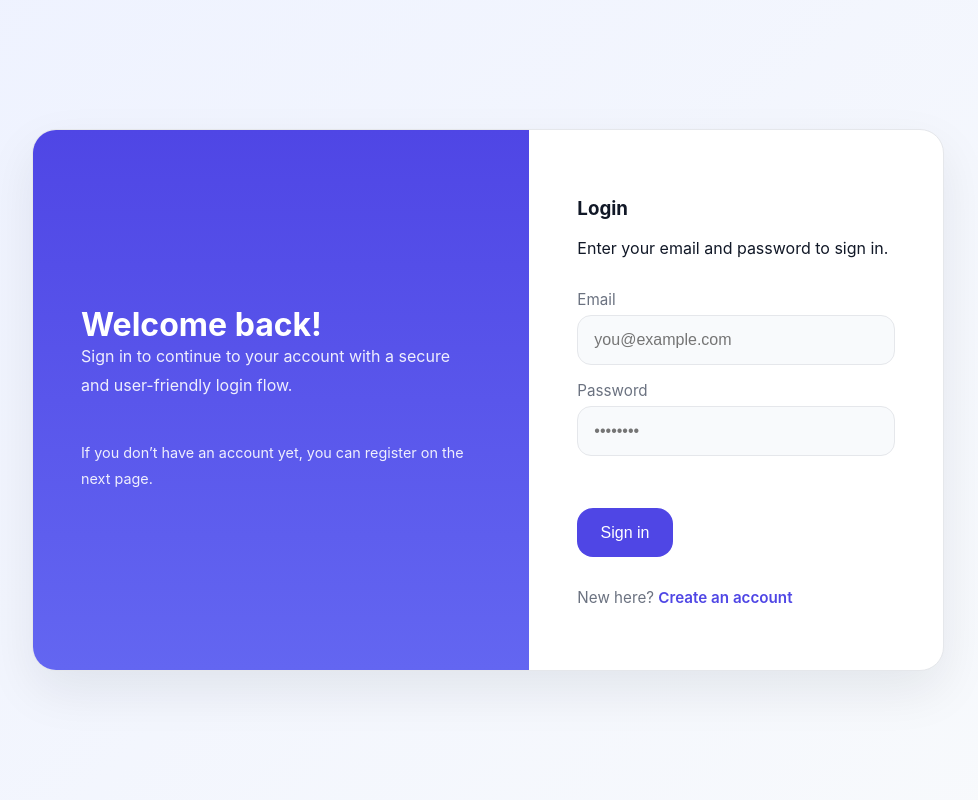
After one commit to Mahdmohajeri3254/Login-page, a Python web app: template app/templates/login.html in a window 1280 px wide. The commit adds this page. Shown: the whole page, without its empty margins (152-1130 px from the left). Run offline with Jinja, Linux system fonts and the light colour scheme; the template is opened without the code that fills it, so the values that code supplies are empty.

Commit message:
login and register seprated

```diff
--- /dev/null
+++ b/app/templates/login.html
@@ -0,0 +1,227 @@
+<!DOCTYPE html>
+<html lang="en">
+<head>
+  <meta charset="UTF-8" />
+  <meta name="viewport" content="width=device-width, initial-scale=1.0" />
+  <title>Login</title>
+  <style>
+    :root {
+      --bg: #f4f7ff;
+      --card: #ffffff;
+      --primary: #4f46e5;
+      --text: #111827;
+      --muted: #6b7280;
+      --border: #e5e7eb;
+      --shadow: 0 20px 50px rgba(15, 23, 42, 0.08);
+      font-family: Inter, system-ui, -apple-system, BlinkMacSystemFont, "Segoe UI", sans-serif;
+    }
+
+    * {
+      box-sizing: border-box;
+    }
+
+    body {
+      margin: 0;
+      min-height: 100vh;
+      background: linear-gradient(135deg, #eef2ff 0%, #f8fafc 100%);
+      display: grid;
+      place-items: center;
+      color: var(--text);
+    }
+
+    .auth-shell {
+      width: min(100%, 960px);
+      padding: 1.5rem;
+    }
+
+    .auth-card {
+      background: var(--card);
+      border: 1px solid var(--border);
+      box-shadow: var(--shadow);
+      border-radius: 24px;
+      overflow: hidden;
+      display: grid;
+      grid-template-columns: 1.2fr 1fr;
+      min-height: 520px;
+    }
+
+    .auth-panel {
+      padding: 3rem;
+      display: flex;
+      flex-direction: column;
+      justify-content: center;
+      gap: 1.5rem;
+    }
+
+    .auth-sidebar {
+      background: linear-gradient(180deg, #4f46e5 0%, #6366f1 100%);
+      color: #fff;
+      padding: 3rem;
+      display: flex;
+      flex-direction: column;
+      justify-content: center;
+      gap: 1rem;
+    }
+
+    .auth-sidebar h2 {
+      margin: 0;
+      font-size: clamp(2rem, 2.5vw, 2.5rem);
+      line-height: 1.05;
+    }
+
+    .auth-sidebar p {
+      margin: 0;
+      color: rgba(255, 255, 255, 0.9);
+      line-height: 1.8;
+    }
+
+    .form-group {
+      display: grid;
+      gap: 1rem;
+    }
+
+    label {
+      display: flex;
+      flex-direction: column;
+      gap: 0.35rem;
+      font-size: 0.95rem;
+      color: var(--muted);
+    }
+
+    input {
+      width: 100%;
+      border: 1px solid var(--border);
+      border-radius: 14px;
+      background: #f8fafc;
+      padding: 0.95rem 1rem;
+      font-size: 1rem;
+      color: var(--text);
+    }
+
+    input:focus {
+      outline: none;
+      border-color: rgba(79, 70, 229, 0.5);
+      box-shadow: 0 0 0 4px rgba(99, 102, 241, 0.12);
+      background: #fff;
+    }
+
+    .submit-row {
+      display: flex;
+      align-items: center;
+      justify-content: space-between;
+      gap: 1rem;
+      flex-wrap: wrap;
+    }
+
+    .submit-row button {
+      border: none;
+      border-radius: 16px;
+      padding: 0.95rem 1.45rem;
+      font-size: 1rem;
+      cursor: pointer;
+      background: var(--primary);
+      color: #fff;
+      transition: transform 0.2s ease, background 0.2s ease;
+    }
+
+    .submit-row button:hover {
+      transform: translateY(-1px);
+      background: #4338ca;
+    }
+
+    .message {
+      font-size: 0.95rem;
+      color: #f43f5e;
+      min-height: 1.25rem;
+    }
+
+    .form-link {
+      color: var(--muted);
+      font-size: 0.95rem;
+    }
+
+    .form-link a {
+      color: var(--primary);
+      text-decoration: none;
+      font-weight: 600;
+    }
+
+    .form-link a:hover {
+      text-decoration: underline;
+    }
+
+    .auth-footer {
+      margin-top: 1.5rem;
+      font-size: 0.9rem;
+      color: rgba(255, 255, 255, 0.75);
+    }
+
+    @media (max-width: 840px) {
+      .auth-card {
+        grid-template-columns: 1fr;
+      }
+
+      .auth-sidebar {
+        border-bottom-left-radius: 0;
+        border-bottom-right-radius: 0;
+      }
+    }
+  </style>
+</head>
+<body>
+  <div class="auth-shell">
+    <div class="auth-card">
+      <section class="auth-sidebar">
+        <div>
+          <h2>Welcome back!</h2>
+          <p>Sign in to continue to your account with a secure and user-friendly login flow.</p>
+        </div>
+        <div class="auth-footer">
+          <p>If you don’t have an account yet, you can register on the next page.</p>
+        </div>
+      </section>
+
+      <section class="auth-panel">
+        <form class="form-group" method="post" action="/login" novalidate>
+          <div>
+            <h3>Login</h3>
+            <p>Enter your email and password to sign in.</p>
+          </div>
+
+          <label for="loginEmail">
+            Email
+            <input id="loginEmail" name="email" type="email" placeholder="you@example.com" required />
+          </label>
+
+          <label for="loginPassword">
+            Password
+            <input id="loginPassword" name="password" type="password" placeholder="••••••••" required minlength="6" />
+          </label>
+
+          <div class="message" id="loginMessage"></div>
+
+          <div class="submit-row">
+            <button type="submit">Sign in</button>
+          </div>
+
+          <p class="form-link">
+            New here? <a href="/register">Create an account</a>
+          </p>
+        </form>
+      </section>
+    </div>
+  </div>
+
+  <script>
+    const loginForm = document.querySelector('form');
+    const loginMessage = document.getElementById('loginMessage');
+
+    loginForm.addEventListener('submit', (event) => {
+      if (!loginForm.checkValidity()) {
+        event.preventDefault();
+        loginMessage.textContent = 'Please complete both email and password fields.';
+      }
+    });
+  </script>
+</body>
+</html>
```
Also changed, not shown: app/auth/auth.py (+6 -2 lines), app/templates/register.html (renamed from app/templates/auth.html, +21 -113 lines).
